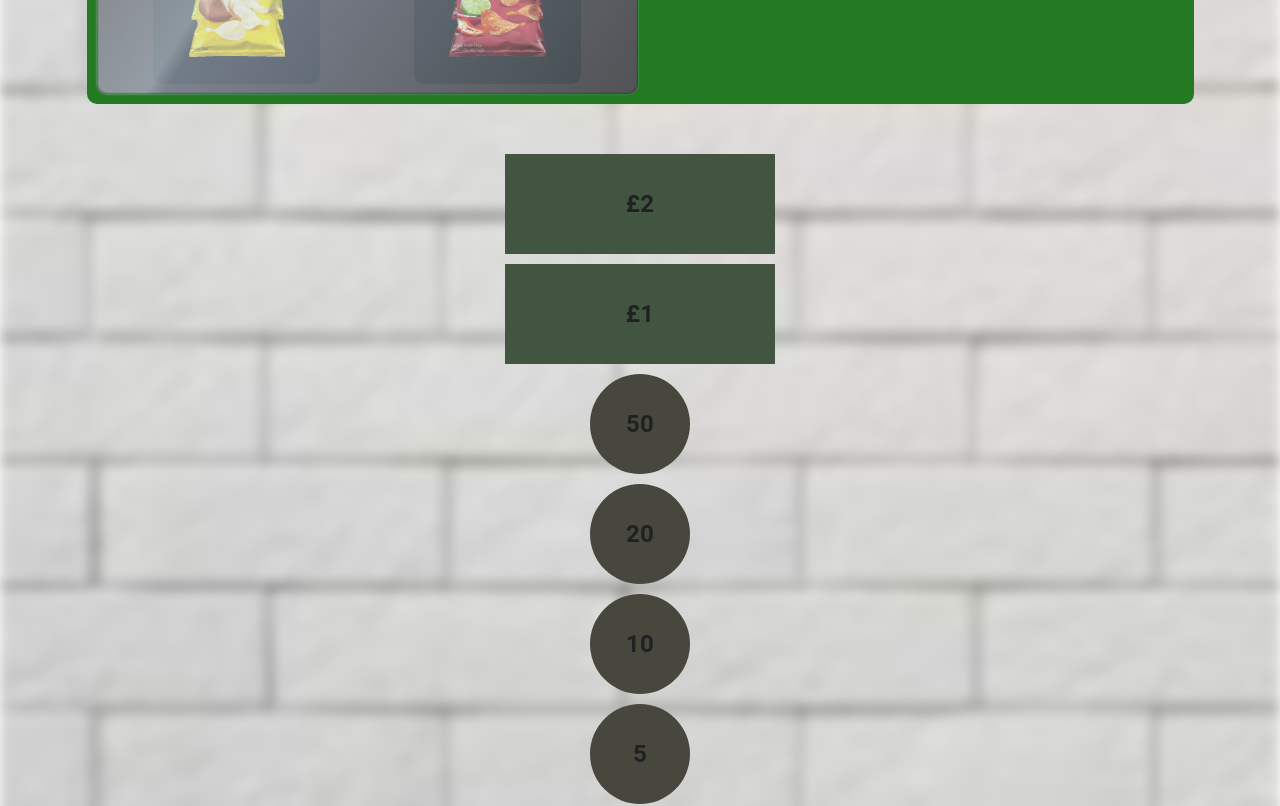
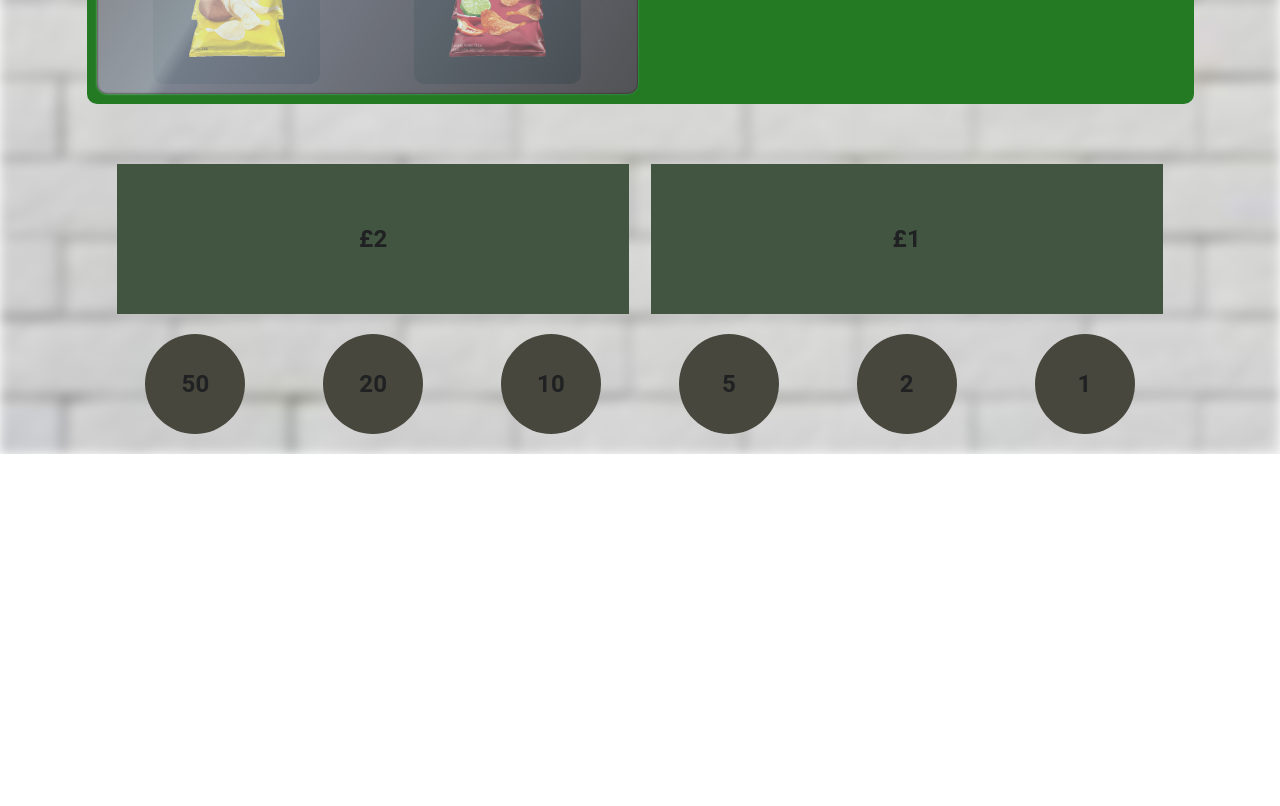
Before and after one commit to gingano/vending-machine, a React (Create React App) app: page / in a window 1280 px wide. Shown: the part 620-1426 px from the top of the page. After the commit the page ends 1074 px from the top, so only its background shows below. Built offline with nearby package versions, Linux system fonts and the light colour scheme.

Commit message:
money fix

```diff
--- a/src/styles/components/_money.scss
+++ b/src/styles/components/_money.scss
@@ -1,6 +1,7 @@
 .money {
   display: flex;
-  flex-direction: column;
+  flex-wrap: wrap;
+  justify-content: space-around;
   align-items: center;
   margin-top: 20px;
   padding: 20px;
@@ -12,7 +13,7 @@
     background: rgb(68, 255, 67);
     background: radial-gradient(circle, rgba(68, 255, 67, 1) 0%, rgba(35, 115, 28, 1) 30%, rgba(45, 179, 36, 1) 79%);
     padding: 0;
-    margin-top: 10px;
+    margin-top: 20px;
     height: 100px;
     width: 100%;
     outline: none;
@@ -21,10 +22,19 @@
     border: none;
 
     @include width-md {
-      width: 270px;
+      width: 48%;
+      height: 150px;
 
       &:hover {
         transform: scale(1.05);
+      }
+    }
+
+    &:first-child {
+      margin-top: 0;
+
+      @include width-md {
+        margin-top: 20px;
       }
     }
 
@@ -33,6 +43,10 @@
       border-radius: 100px;
       background: rgb(242, 255, 67);
       background: radial-gradient(circle, rgba(242, 255, 67, 1) 0%, rgba(106, 115, 28, 1) 94%, rgba(115, 126, 29, 1) 94%, rgba(159, 179, 36, 1) 100%);
+
+      @include width-md {
+        height: 100px;
+      }
 
       &:disabled {
         background: rgb(71, 71, 62) !important;
```
